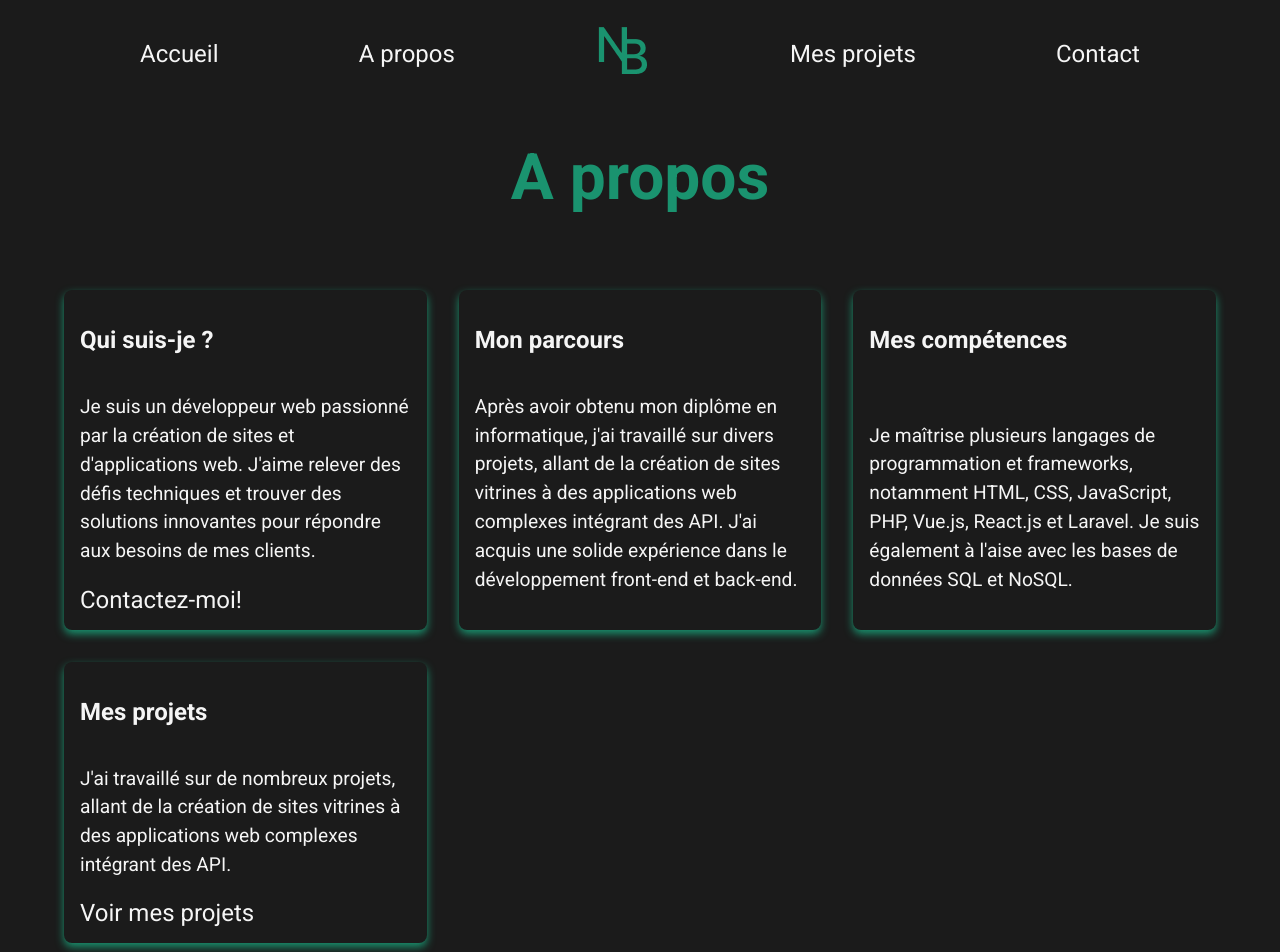
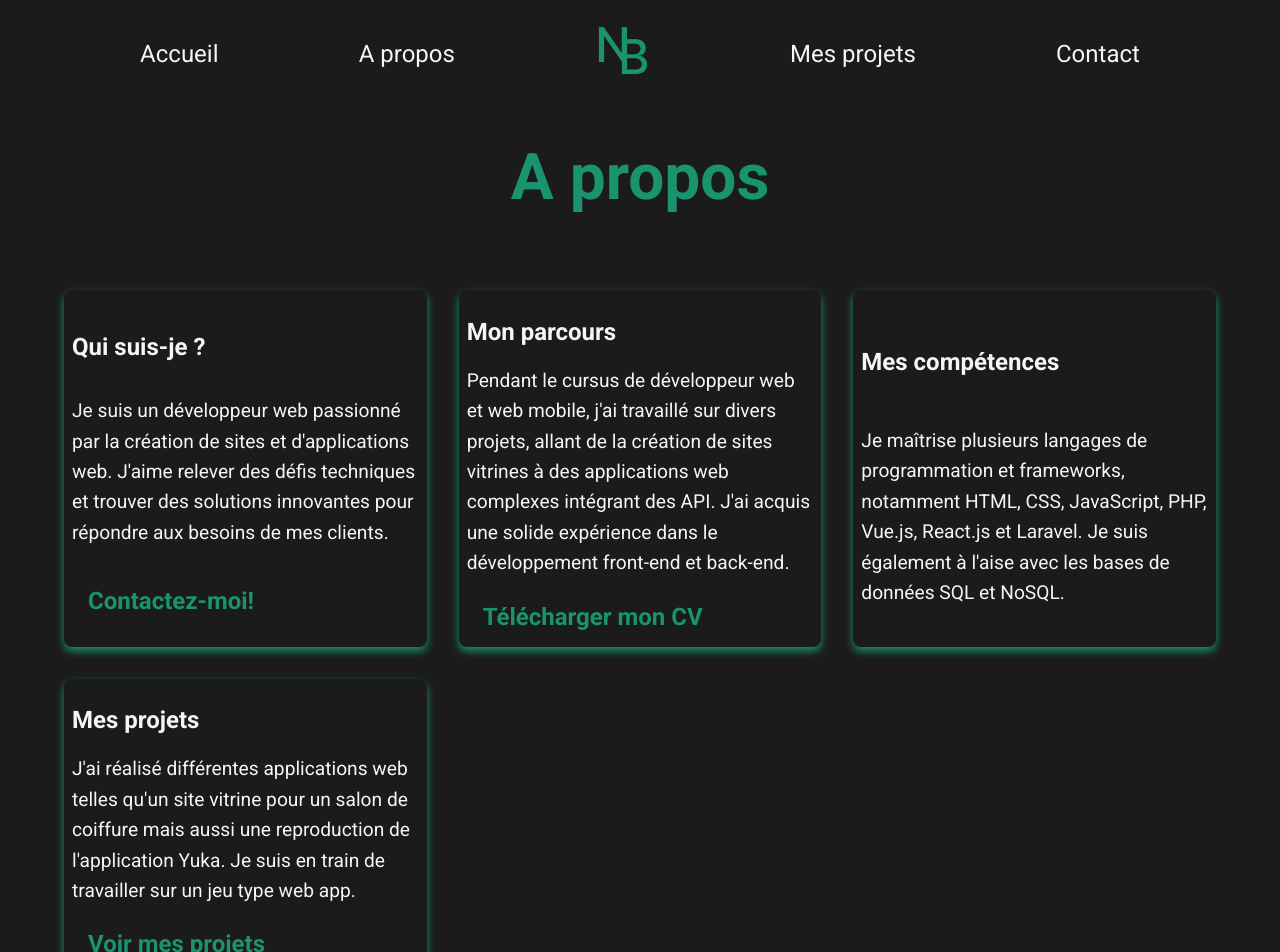
Before and after one commit to Benoit-nwk/Portfolio, a Vue app: page /about in a window 1280 px wide. Shown: the top 952 px of the page. Built offline with nearby package versions, Linux system fonts and the light colour scheme.

Commit message:
FEAT/ ajout d'un bouton de téléchargement de cv

```diff
--- a/src/components/About.vue
+++ b/src/components/About.vue
@@ -12,7 +12,8 @@
         </article>
         <article>
             <h2>Mon parcours</h2>
-            <p>Après avoir obtenu mon diplôme en informatique, j'ai travaillé sur divers projets, allant de la création de sites vitrines à des applications web complexes intégrant des API. J'ai acquis une solide expérience dans le développement front-end et back-end. </p>
+            <p>Pendant le cursus de développeur web et web mobile, j'ai travaillé sur divers projets, allant de la création de sites vitrines à des applications web complexes intégrant des API. J'ai acquis une solide expérience dans le développement front-end et back-end. </p>
+            <a href="/public/documents/CV_Nowak_Benoit.pdf" title="télécharger le cv">Télécharger mon CV</a>
         </article>
         <article>
             <h2>Mes compétences</h2>
@@ -20,8 +21,8 @@
         </article>
         <article>
             <h2>Mes projets</h2>
-            <p>J'ai travaillé sur de nombreux projets, allant de la création de sites vitrines à des applications web complexes intégrant des API.</p>
-            <aside><a href="/projects" title="Mes projets">Voir mes projets</a></aside>
+            <p>J'ai réalisé différentes applications web telles qu'un site vitrine pour un salon de coiffure mais aussi une reproduction de l'application Yuka. Je suis en train de travailler sur un jeu type web app.</p>
+            <a href="/projects" title="Mes projets">Voir mes projets</a>
         </article>
             </section>
 </template>
@@ -36,17 +37,28 @@
 }
 
 article{
-    padding: 1rem;
+    padding: 0.5rem;
     border-radius: 8px;
     box-shadow: none;
     transition: all 0.3s ease-in-out;
     display: flex;
     flex-direction: column;
-    justify-content: space-between;
+    justify-content: space-evenly;
     box-shadow: 0 4px 8px var(--primary-color);
     >p{
         text-align: start;
-        line-height: 1.5;
+        margin: 0;
+        line-height: 1.9rem;
+    }
+    >a{
+        text-decoration: none;
+        color: var(--primary-color);
+        font-weight: bold;
+        margin-top: 1rem;
+        padding: 0.5rem 1rem;
+        border-radius: 8px;
+        background-color: var(--secondary-color);
+        transition: all 0.3s ease-in-out;
     }
 }
 
```
Also changed, not shown: 1 other file (tests, documents, lock files or other folders).
